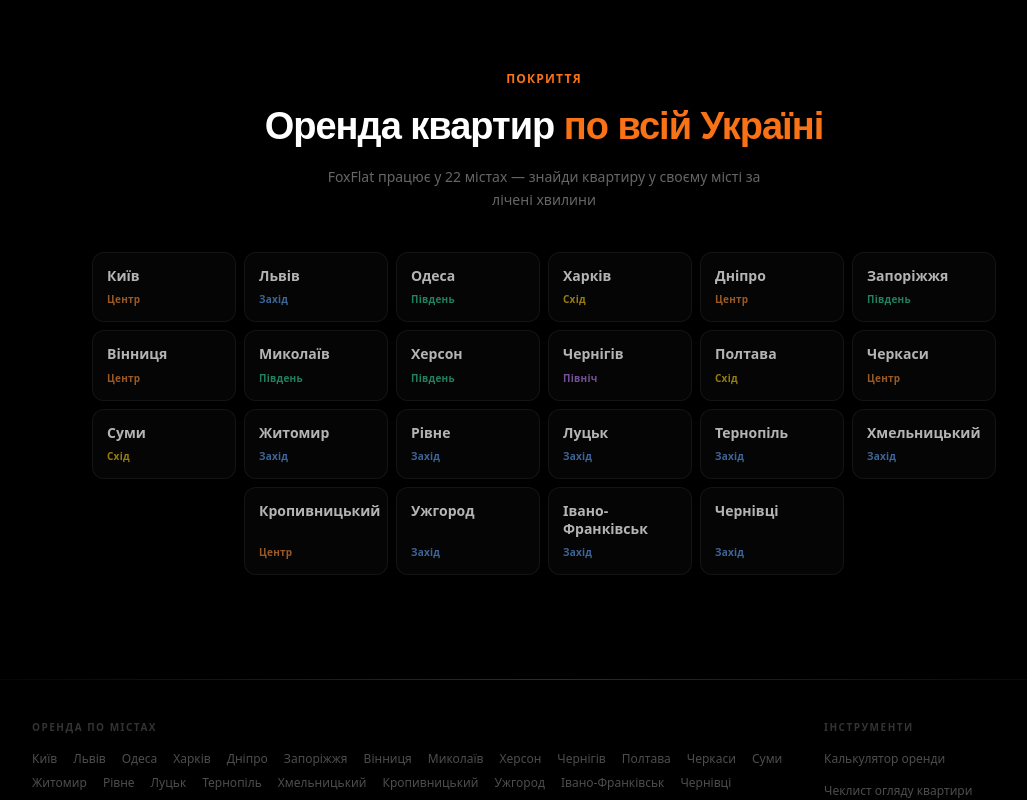
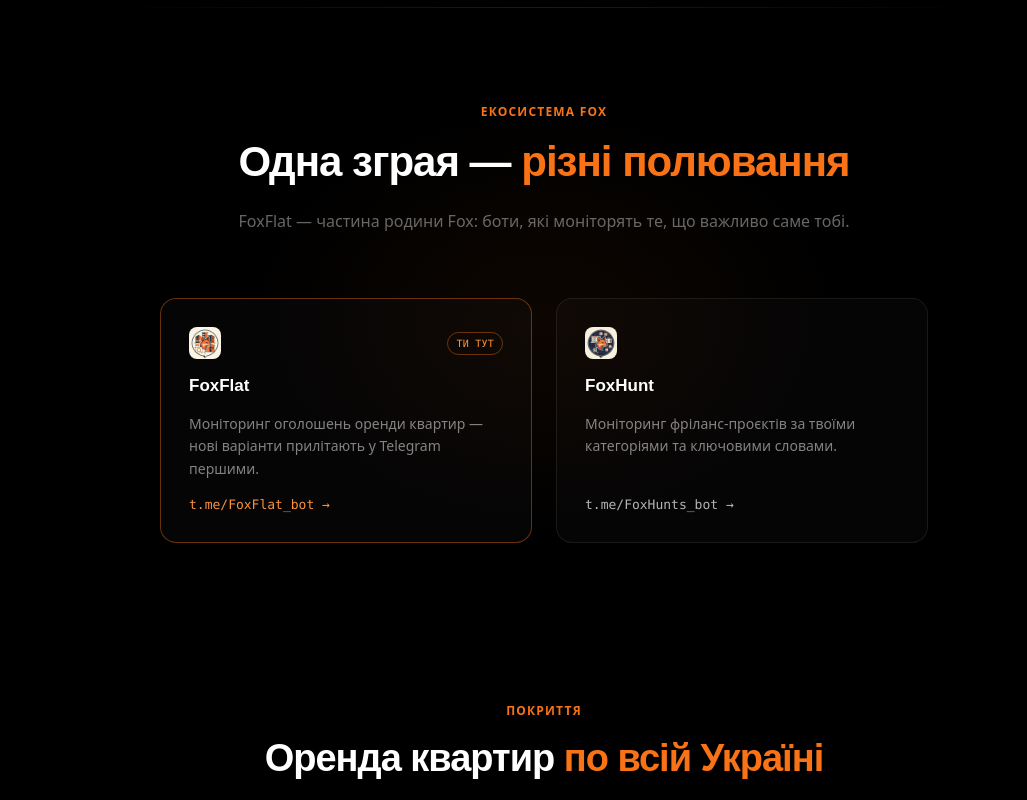
Before and after one commit to DNGameCompany/foxflat_web_next, a Next.js app: page / in a window 1280 px wide. Shown: the part 6940-7740 px from the top of the page, without its empty margins (96-1123 px from the left). Built offline with nearby package versions, Linux system fonts and the light colour scheme; no server answers; the database is empty.

Commit message:
ew block link to foxhunt

```diff
--- a/src/app/ClientHome.tsx
+++ b/src/app/ClientHome.tsx
@@ -19,6 +19,7 @@
 import FaqFoxFlat from '@/src/components/main/FAQFoxFlat';
 import CitiesFoxFlat from "@/src/components/main/CitiesFoxFlat";
 import BlogPreviewFoxFlat from "@/src/components/main/BlogPreviewFoxFlat";
+import EcosystemFoxFlat from "@/src/components/main/EcosystemFoxFlat";
 
 interface BlogPost {
     slug: string;
@@ -162,6 +163,16 @@
                 <CtaFoxFlat />
             </motion.section>
 
+            {/* тонкий розділювач */}
+            <div className="max-w-4xl mx-auto px-4">
+                <div className="h-px bg-gradient-to-r from-transparent via-white/10 to-transparent" />
+            </div>
+
+            {/* ── Екосистема Fox ── */}
+            <motion.section {...fadeInSection}>
+                <EcosystemFoxFlat />
+            </motion.section>
+
             {/* Cities */}
             <motion.section {...fadeInSection}>
                 <CitiesFoxFlat />
--- a/src/components/FooterFoxFlat.tsx
+++ b/src/components/FooterFoxFlat.tsx
@@ -1,4 +1,7 @@
+"use client";
+
 import Link from "next/link";
+import { event } from "@/lib/gtag";
 
 const CITIES = [
     { slug: "kyiv",            name: "Київ" },
@@ -26,6 +29,10 @@
 ];
 
 export default function FooterFoxFlat() {
+    const handleBotClick = (action: string, label: string) => {
+        event({ action, category: "engagement", label });
+    };
+
     return (
         <footer className="w-full bg-black pt-10 pb-6 px-4 relative z-10">
             {/* Розділювач */}
@@ -34,11 +41,11 @@
 
             <div className="max-w-5xl mx-auto space-y-8">
 
-                {/* Міста + Інструменти + Блог */}
+                {/* Міста + Інструменти + Наші проєкти */}
                 <div className="grid grid-cols-1 md:grid-cols-4 gap-8">
 
                     {/* Міста */}
-                    <div className="md:col-span-3">
+                    <div className="md:col-span-2">
                         <p className="text-[10px] font-bold tracking-[0.15em] text-white/20 uppercase mb-4">
                             Оренда по містах
                         </p>
@@ -63,6 +70,23 @@
                         <Link href="/tools/checklist" className="text-xs text-white/30 hover:text-orange-400 transition-colors block">
                             Чеклист огляду квартири
                         </Link>
+                    </div>
+
+                    {/* Наші проєкти */}
+                    <div className="space-y-4">
+                        <p className="text-[10px] font-bold tracking-[0.15em] text-white/20 uppercase mb-4">
+                            Наші проєкти
+                        </p>
+                        <a href="https://t.me/FoxFlat_bot" target="_blank" rel="noopener noreferrer"
+                           onClick={() => handleBotClick("ecosystem_foxflat_click", "Footer — FoxFlat link")}
+                           className="text-xs text-white/30 hover:text-orange-400 transition-colors block">
+                            FoxFlat — оренда квартир
+                        </a>
+                        <a href="https://t.me/FoxHunts_bot" target="_blank" rel="noopener noreferrer"
+                           onClick={() => handleBotClick("ecosystem_foxhunt_click", "Footer — FoxHunt link")}
+                           className="text-xs text-white/30 hover:text-orange-400 transition-colors block">
+                            FoxHunt — фріланс-проєкти
+                        </a>
                     </div>
 
                 </div>
--- /dev/null
+++ b/src/components/main/EcosystemFoxFlat.tsx
@@ -0,0 +1,135 @@
+"use client";
+
+import Image from "next/image";
+import { motion } from "framer-motion";
+import { event } from "@/lib/gtag";
+
+export default function EcosystemFoxFlat() {
+    const handleBotClick = (action: string, label: string) => {
+        event({ action, category: "engagement", label });
+    };
+
+    return (
+        <section className="relative py-24 px-6 overflow-hidden">
+            <div
+                className="absolute top-1/2 left-1/2 -translate-x-1/2 -translate-y-1/2 w-[700px] h-[500px] pointer-events-none"
+                style={{ background: "radial-gradient(ellipse, rgba(249,115,22,0.05) 0%, transparent 65%)" }}
+            />
+
+            <div className="relative max-w-6xl mx-auto">
+                <div className="max-w-2xl mx-auto text-center mb-16">
+                    <motion.p
+                        initial={{ opacity: 0 }}
+                        whileInView={{ opacity: 1 }}
+                        viewport={{ once: true }}
+                        className="text-xs font-bold tracking-widest text-orange-500 uppercase mb-4"
+                    >
+                        Екосистема Fox
+                    </motion.p>
+
+                    <motion.h2
+                        initial={{ opacity: 0, y: 20 }}
+                        whileInView={{ opacity: 1, y: 0 }}
+                        viewport={{ once: true }}
+                        transition={{ duration: 0.5 }}
+                        className="font-black leading-tight mb-5"
+                        style={{
+                            fontFamily: "'Unbounded', sans-serif",
+                            fontSize: "clamp(26px, 3.5vw, 42px)",
+                            letterSpacing: "-1px",
+                        }}
+                    >
+                        Одна зграя — <span className="text-orange-500">різні полювання</span>
+                    </motion.h2>
+
+                    <motion.p
+                        initial={{ opacity: 0 }}
+                        whileInView={{ opacity: 1 }}
+                        viewport={{ once: true }}
+                        transition={{ delay: 0.15 }}
+                        className="text-white/40 text-base leading-relaxed"
+                    >
+                        FoxFlat — частина родини Fox: боти, які моніторять те, що важливо саме тобі.
+                    </motion.p>
+                </div>
+
+                <div className="grid sm:grid-cols-2 gap-6 max-w-3xl mx-auto">
+                    {/* FoxFlat — тут ти */}
+                    <motion.div
+                        initial={{ opacity: 0, y: 24 }}
+                        whileInView={{ opacity: 1, y: 0 }}
+                        viewport={{ once: true }}
+                        transition={{ duration: 0.45 }}
+                        className="flex flex-col gap-3.5 p-7 rounded-2xl bg-white/[0.02] border border-orange-500/40"
+                    >
+                        <div className="flex items-center justify-between">
+                            <Image
+                                src="/images/avatar_foxflat_bot.jpg"
+                                alt="FoxFlat"
+                                width={32}
+                                height={32}
+                                className="w-8 h-8 rounded-lg object-cover"
+                            />
+                            <span className="font-mono text-[10px] font-medium text-orange-400 border border-orange-500/40 rounded-full px-2 py-[3px] uppercase tracking-wide">
+                                Ти тут
+                            </span>
+                        </div>
+                        <h3
+                            className="font-bold text-white"
+                            style={{ fontFamily: "'Unbounded', sans-serif", fontSize: "17px" }}
+                        >
+                            FoxFlat
+                        </h3>
+                        <p className="text-sm text-white/50 leading-relaxed">
+                            Моніторинг оголошень оренди квартир — нові варіанти прилітають у Telegram першими.
+                        </p>
+                        <a
+                            href="https://t.me/FoxFlat_bot?start=website_ecosystem"
+                            target="_blank"
+                            rel="noopener noreferrer"
+                            onClick={() => handleBotClick("ecosystem_foxflat_click", "Ecosystem section — FoxFlat link")}
+                            className="font-mono text-[13px] font-medium text-orange-400 no-underline mt-auto"
+                        >
+                            t.me/FoxFlat_bot →
+                        </a>
+                    </motion.div>
+
+                    {/* FoxHunt */}
+                    <motion.div
+                        initial={{ opacity: 0, y: 24 }}
+                        whileInView={{ opacity: 1, y: 0 }}
+                        viewport={{ once: true }}
+                        transition={{ duration: 0.45, delay: 0.08 }}
+                        className="flex flex-col gap-3.5 p-7 rounded-2xl bg-white/[0.02] border border-white/[0.08] hover:border-orange-500/30 transition-colors"
+                    >
+                        <Image
+                            src="/images/avatar_foxhunt_bot.jpg"
+                            alt="FoxHunt"
+                            width={32}
+                            height={32}
+                            className="w-8 h-8 rounded-lg object-cover"
+                        />
+                        <h3
+                            className="font-bold text-white"
+                            style={{ fontFamily: "'Unbounded', sans-serif", fontSize: "17px" }}
+                        >
+                            FoxHunt
+                        </h3>
+                        <p className="text-sm text-white/50 leading-relaxed">
+                            Моніторинг фріланс-проєктів за твоїми категоріями та ключовими словами.
+                        </p>
+                        <a
+                            href="https://t.me/FoxHunts_bot"
+                            target="_blank"
+                            rel="noopener noreferrer"
+                            onClick={() => handleBotClick("ecosystem_foxhunt_click", "Ecosystem section — FoxHunt link")}
+                            className="font-mono text-[13px] font-medium text-white/70 hover:text-orange-400 no-underline mt-auto transition-colors"
+                        >
+                            t.me/FoxHunts_bot →
+                        </a>
+                    </motion.div>
+                </div>
+            </div>
+        </section>
+    );
+}
```
Also changed, not shown: public/images/avatar_foxflat_bot.jpg (added), public/images/avatar_foxhunt_bot.jpg (added).
